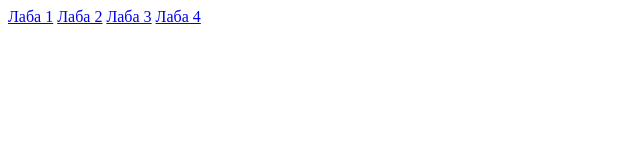
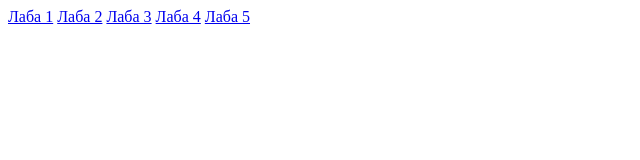
Before and after one commit to kukidon820/kukidon820.github.io, a plain HTML site: page index.html in a window 1280 px wide. Shown: the full height of the page, 0-640 px from the left. Drawn offline with Linux system fonts and the light colour scheme.

Commit message:
Update index.html

```diff
--- a/index.html
+++ b/index.html
@@ -10,6 +10,7 @@
     <a href="Laba_2/6_lab_EVT.html">Лаба 2</a>
     <a href="Laba_3/EVT_lab7.html">Лаба 3</a>
     <a href="Laba_4/EVT_lab8.html">Лаба 4</a>
+    <a href="Laba_5/EVT_lab9.html">Лаба 5</a>
 </nav>
 </body>
 </html>
```
